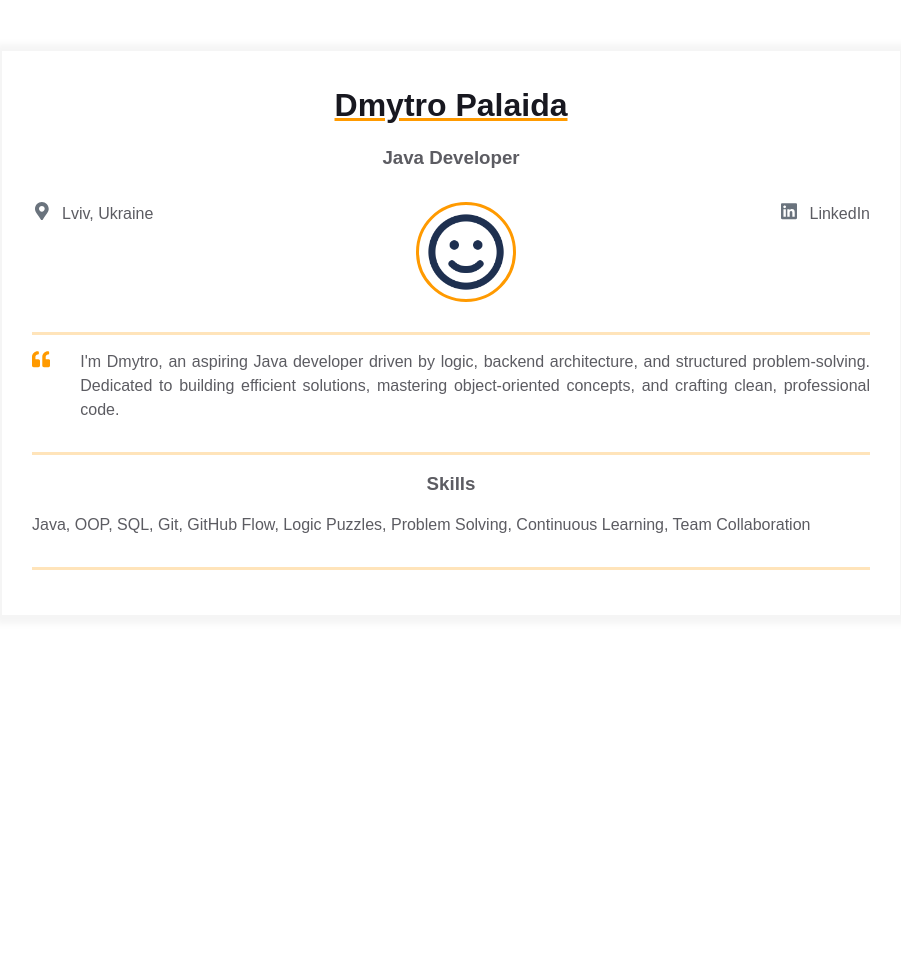
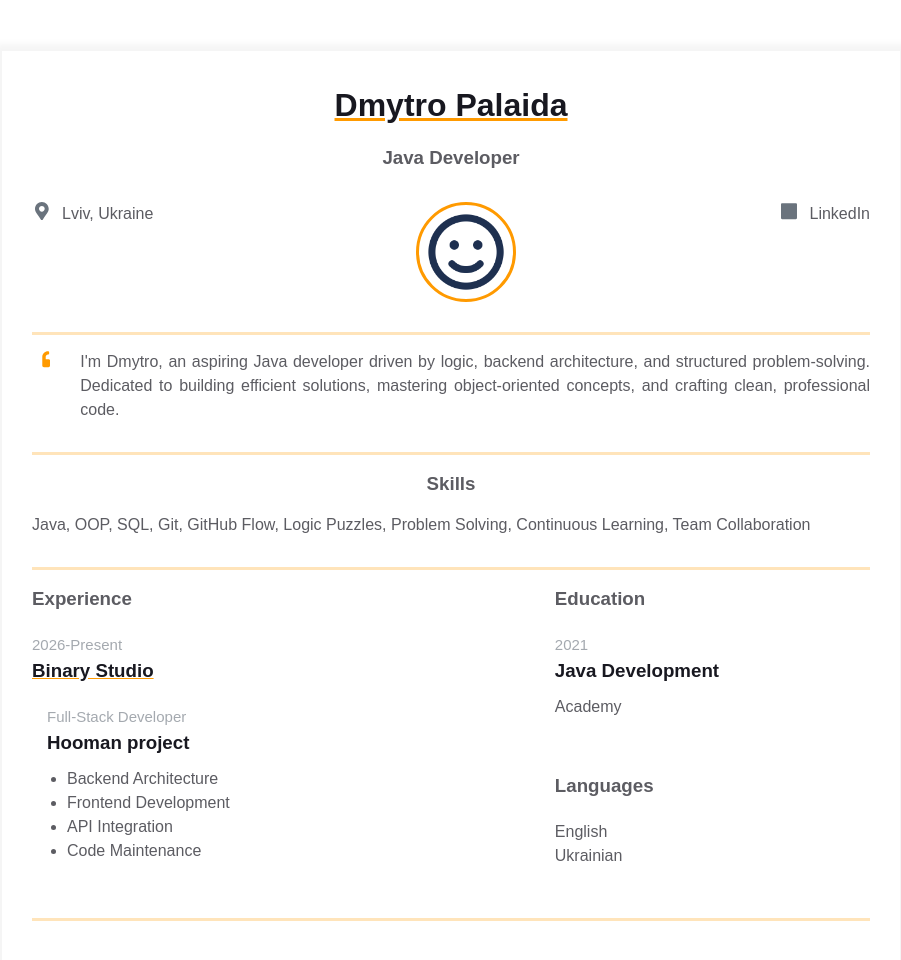
Before and after one commit to DmytroPalaida/homepage, a plain HTML site: page index.html in a window 1280 px wide. Shown: the whole page, without its empty margins (189-1090 px from the left). Before the commit the page ends 800 px from the top, so only its background shows below. Drawn offline with Linux system fonts and the light colour scheme.

Commit message:
docs: update secondary content and languages

```diff
--- a/index.html
+++ b/index.html
@@ -1,43 +1,89 @@
 <!DOCTYPE html>
 <html>
   <head>
+    <!-- Character encoding settings -->
     <meta charset="UTF-8" />
+
+    <!-- Responsive layout for mobile devices -->
     <meta name="viewport" content="width=device-width, initial-scale=1" />
+
+    <!-- Page title -->
     <title>Résumé</title>
+
+    <!-- Connecting CSS styles -->
     <link rel="stylesheet" href="styles.css" />
   </head>
+
   <body>
     <main>
+      <!-- Main resume container -->
       <div class="resume">
 
+        <!-- Contact information block -->
         <div class="container">
           <div class="resume__block">
+
+            <!-- Full name -->
             <h1 class="contact-info__header">Dmytro Palaida</h1>
+
+            <!-- Profession -->
             <h3 class="contact-info__sub-header">Java Developer</h3>
 
+            <!-- Contact information section -->
             <div class="contact_info_container fh">
+
+              <!-- Location -->
               <div class="contact-info__block">
                 <a href="#" rel="author" class="contact-info__item">
+
+                  <!-- Location icon -->
                   <div class="contact-info__item-icon-wrapper">
-                    <svg class="contact-info__item-icon" xmlns="http://www.w3.org/2000/svg" viewBox="0 0 384 512">
-                      <path d="M172.268 501.67C26.97 291.031 0 269.413 0 192 0 85.961 85.961 0 192 0s192 85.961 192 192c0 77.413-26.97 99.031-172.268 309.67-9.535 13.774-29.93 13.773-39.464 0zM192 272c44.183 0 80-35.817 80-80s-35.817-80-80-80-80 35.817-80 80 35.817 80 80 80z"></path>
+                    <svg class="contact-info__item-icon"
+                         xmlns="http://www.w3.org/2000/svg"
+                         viewBox="0 0 384 512">
+                      <path d="M172.268 501.67C26.97 291.031 0 269.413 0 192
+                               0 85.961 85.961 0 192 0s192 85.961 192 192
+                               c0 77.413-26.97 99.031-172.268 309.67
+                               -9.535 13.774-29.93 13.773-39.464 0zM192 272
+                               c44.183 0 80-35.817 80-80s-35.817-80-80-80
+                               -80 35.817-80 80 35.817 80 80 80z">
+                      </path>
                     </svg>
                   </div>
+
+                  <!-- Location text -->
                   <span>Lviv, Ukraine</span>
                 </a>
               </div>
 
+              <!-- Avatar image -->
               <div class="contact-info__block contact-info__block--center">
-                <img class="contact-info__avatar" src="assets/avatar.png" alt="Dmytro Palaida Avatar" />
+                <img class="contact-info__avatar"
+                     src="assets/avatar.png"
+                     alt="Dmytro Palaida Avatar" />
               </div>
 
+              <!-- LinkedIn profile link -->
               <div class="contact-info__block">
-                <a href="https://ua.linkedin.com/company/binary-studio_241166" target="_blank" rel="author" class="contact-info__item">
+                <a href="https://ua.linkedin.com/company/binary-studio_241166"
+                   target="_blank"
+                   rel="author"
+                   class="contact-info__item">
+
+                  <!-- LinkedIn icon -->
                   <div class="contact-info__item-icon-wrapper">
-                    <svg class="contact-info__item-icon" xmlns="http://www.w3.org/2000/svg" viewBox="0 0 448 512">
-                      <path d="M416 32H31.9C14.3 32 0 46.5 0 64.3v383.4C0 465.5 14.3 480 31.9 480H416c17.6 0 32-14.5 32-32.3V64.3c0-17.8-14.4-32.3-32-32.3zM135.4 416H69V202.2h66.5V416zm-33.2-243c-21.3 0-38.5-17.3-38.5-38.5S80.9 96 102.2 96c21.2 0 38.5 17.3 38.5 38.5 0 21.3-17.2 38.5-38.5 38.5zm282.1 243h-66.4V312c0-24.8-.5-56.7-34.5-56.7-34.6 0-39.9 27-39.9 54.9V416h-66.4V202.2h63.7v29.2h.9c8.9-16.8 30.6-34.5 62.9-34.5 67.2 0 79.7 44.3 79.7 101.9V416z"></path>
+                    <svg class="contact-info__item-icon"
+                         xmlns="http://www.w3.org/2000/svg"
+                         viewBox="0 0 448 512">
+                      <path d="M416 32H31.9C14.3 32 0 46.5 0 64.3v383.4
+                               C0 465.5 14.3 480 31.9 480H416
+                               c17.6 0 32-14.5 32-32.3V64.3
+                               c0-17.8-14.4-32.3-32-32.3z">
+                      </path>
                     </svg>
                   </div>
+
+                  <!-- Link text -->
                   <span>LinkedIn</span>
                 </a>
               </div>
@@ -45,29 +91,150 @@
           </div>
         </div>
 
+        <!-- About me section -->
         <div class="container">
           <div class="resume__block">
+
             <div class="intro">
+
+              <!-- Intro section icon -->
               <div class="intro__icon-wrapper">
-                <svg class="intro__icon" xmlns="http://www.w3.org/2000/svg" viewBox="0 0 512 512">
-                  <path d="M464 256h-80v-64c0-35.3 28.7-64 64-64h8c13.3 0 24-10.7 24-24V56c0-13.3-10.7-24-24-24h-8c-88.4 0-160 71.6-160 160v240c0 26.5 21.5 48 48 48h128c26.5 0 48-21.5 48-48V304c0-26.5-21.5-48-48-48zm-288 0H96v-64c0-35.3 28.7-64 64-64h8c13.3 0 24-10.7 24-24V56c0-13.3-10.7-24-24-24h-8C71.6 32 0 103.6 0 192v240c0 26.5 21.5 48 48 48h128c26.5 0 48-21.5 48-48V304c0-26.5-21.5-48-48-48z"></path>
+                <svg class="intro__icon"
+                     xmlns="http://www.w3.org/2000/svg"
+                     viewBox="0 0 512 512">
+                  <path d="M464 256h-80v-64c0-35.3 28.7-64 64-64h8
+                           c13.3 0 24-10.7 24-24V56
+                           c0-13.3-10.7-24-24-24h-8
+                           c-88.4 0-160 71.6-160 160v240
+                           c0 26.5 21.5 48 48 48h128
+                           c26.5 0 48-21.5 48-48V304
+                           c0-26.5-21.5-48-48-48z">
+                  </path>
                 </svg>
               </div>
+
+              <!-- Short personal description -->
               <p class="intro_text">
-                I'm Dmytro, an aspiring Java developer driven by logic, backend architecture, and structured problem-solving.
-                Dedicated to building efficient solutions, mastering object-oriented concepts, and crafting clean, professional code.
+                I'm Dmytro, an aspiring Java developer driven by logic,
+                backend architecture, and structured problem-solving.
+                Dedicated to building efficient solutions,
+                mastering object-oriented concepts,
+                and crafting clean, professional code.
               </p>
             </div>
           </div>
         </div>
 
+        <!-- Skills section -->
         <div class="container">
           <div class="resume__block">
+
             <div class="skills">
+
+              <!-- Section title -->
               <h3 class="skills__header">Skills</h3>
+
+              <!-- Skills list -->
               <p class="skills__text">
-                Java, OOP, SQL, Git, GitHub Flow, Logic Puzzles, Problem Solving, Continuous Learning, Team Collaboration
+                Java, OOP, SQL, Git, GitHub Flow,
+                Logic Puzzles, Problem Solving,
+                Continuous Learning, Team Collaboration
               </p>
+            </div>
+          </div>
+        </div>
+
+        <!-- Main information section -->
+        <div class="container">
+          <div class="resume__block">
+
+            <div class="main-info fh">
+
+              <!-- Work experience -->
+              <div class="experiences">
+
+                <h3 class="experiences__header">Experience</h3>
+
+                <div class="experiences__company">
+
+                  <!-- Company name and working period -->
+                  <div class="experiences__company-header">
+                    <span class="experiences__company-header-durability">
+                      2026-Present
+                    </span>
+
+                    <h3 class="experiences__company-header-name">
+                      Binary Studio
+                    </h3>
+                  </div>
+
+                  <!-- Project information -->
+                  <div class="experiences__company-project">
+
+                    <!-- Job role -->
+                    <span class="experiences__company-project-role">
+                      Full-Stack Developer
+                    </span>
+
+                    <!-- Project name -->
+                    <h3 class="experiences__company-project-name">
+                      Hooman project
+                    </h3>
+
+                    <!-- Responsibilities list -->
+                    <ul class="experiences__company-project-responsibilities">
+                      <li>Backend Architecture</li>
+                      <li>Frontend Development</li>
+                      <li>API Integration</li>
+                      <li>Code Maintenance</li>
+                    </ul>
+                  </div>
+                </div>
+              </div>
+
+              <!-- Additional information -->
+              <div class="additional-info fv">
+
+                <!-- Education section -->
+                <div class="additional-info__education">
+
+                  <h3 class="additional-info__education-header">
+                    Education
+                  </h3>
+
+                  <div class="additional-info__education-university">
+
+                    <!-- Graduation year -->
+                    <span class="additional-info__education-university-durability">
+                      2021
+                    </span>
+
+                    <!-- Specialty -->
+                    <h3 class="additional-info__education-university-speciality">
+                      Java Development
+                    </h3>
+
+                    <!-- Institution name -->
+                    <p class="additional-info__education-university-name">
+                      Academy
+                    </p>
+                  </div>
+                </div>
+
+                <!-- Languages section -->
+                <div class="additional-info__languages">
+
+                  <h3 class="additional-info__languages-header">
+                    Languages
+                  </h3>
+
+                  <!-- List of languages -->
+                  <p class="additional-info__languages-item">English</p>
+                  <p class="additional-info__languages-item">Ukrainian</p>
+
+                </div>
+
+              </div>
             </div>
           </div>
         </div>
```
Also changed, not shown: styles.css (+78 -4 lines).
